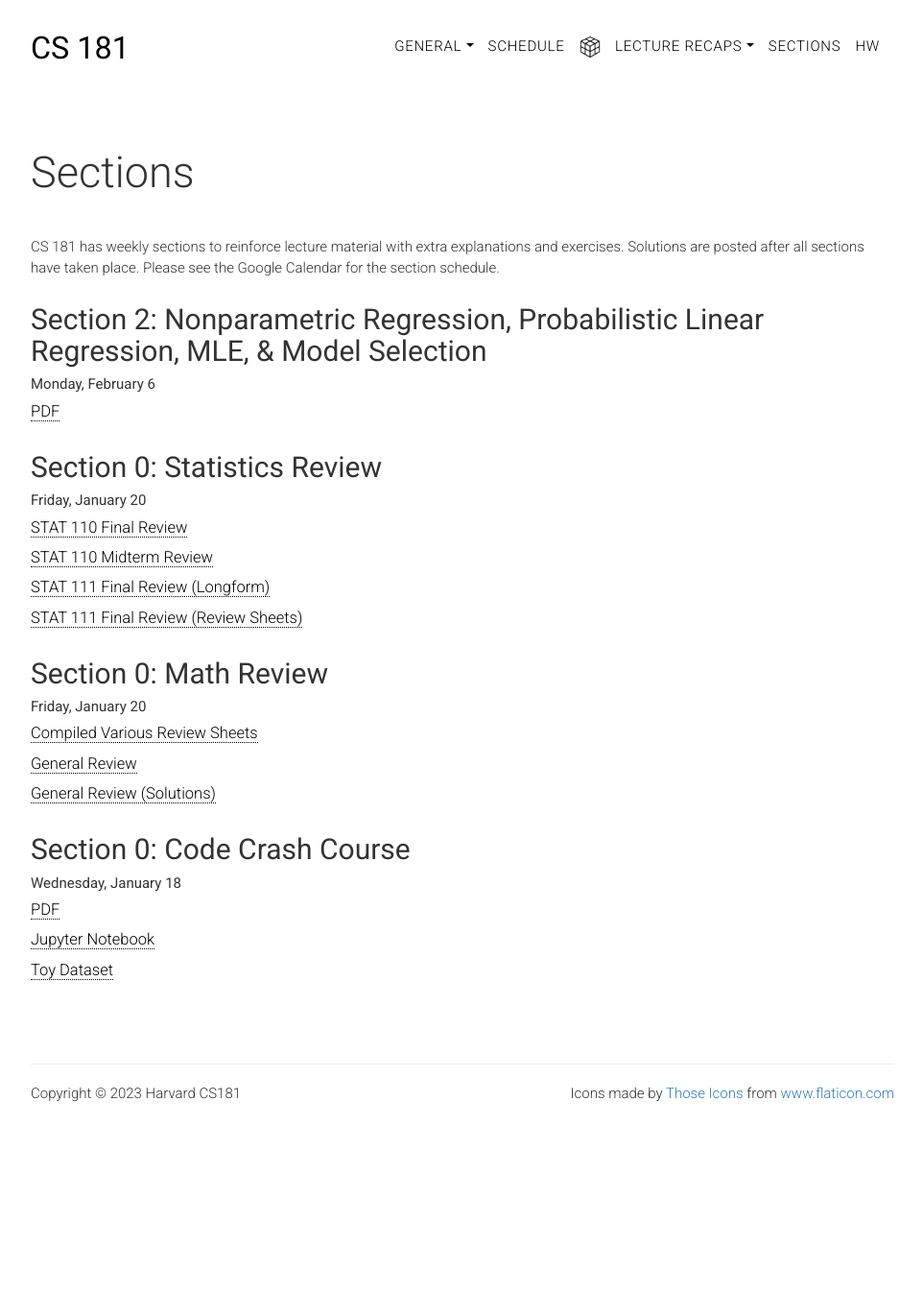
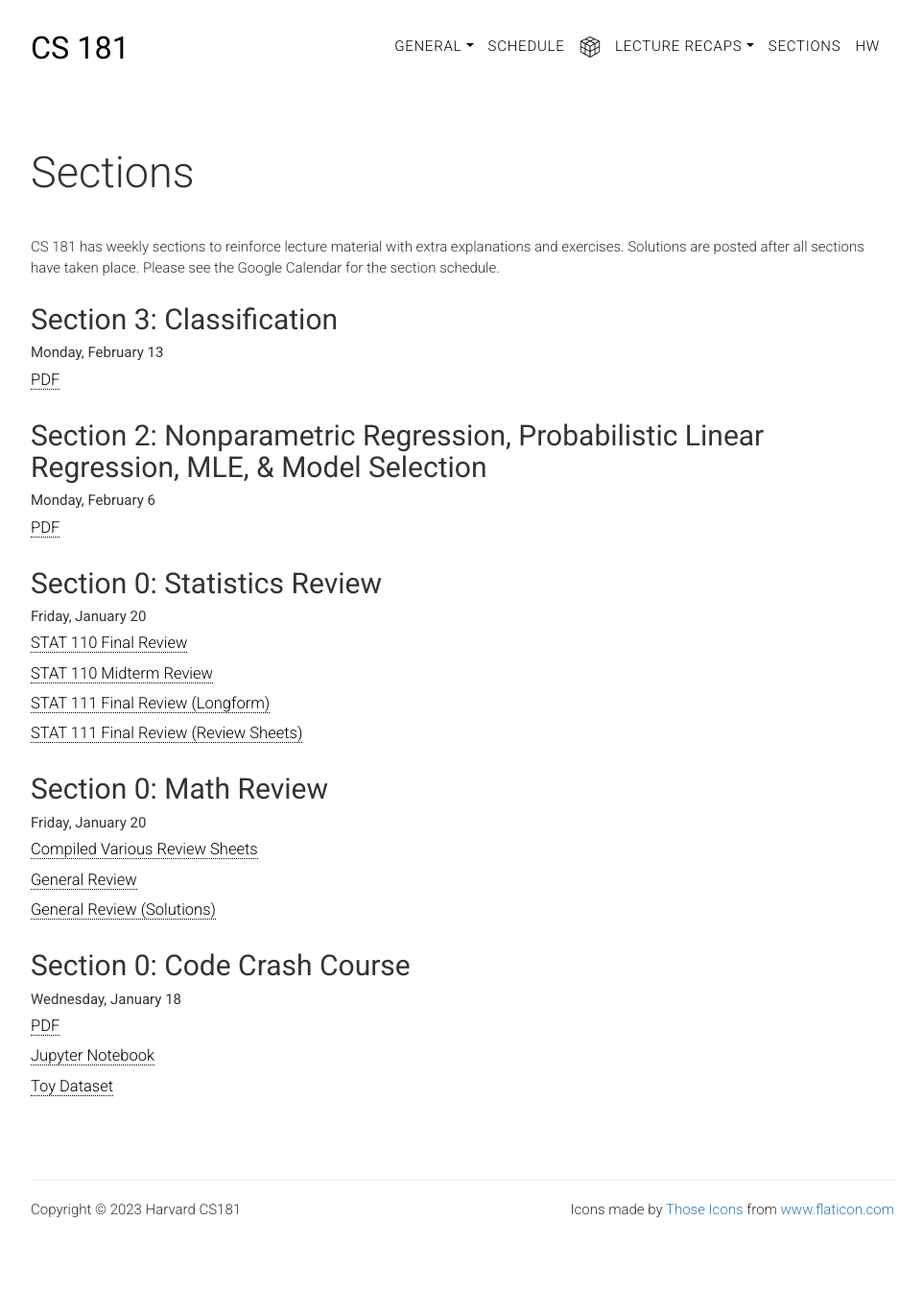
Before and after one commit to harvard-ml-courses/cs181-web, a Jekyll site: the page built from sections.html, in a window 1280 px wide. Shown: the whole page at 96% size, without its empty margins (158-1120 px from the left). Built offline with Jekyll 4.4.1, drawn with Linux system fonts in a browser that asks for light colours; before the commit the page ends 1226 px from its top, so only the background shows below that.

Commit message:
Add Section 3 Notes for Spring 2023

```diff
--- a/sections.html
+++ b/sections.html
@@ -24,6 +24,11 @@ weight: 0
             </ul>-->
         </p>
 
+        <h2 class="title" id="sec1">Section 3: Classification</h2>
+        <p class="head-subtitle">Monday, February 13</p>
+        <ul class="lists">
+            <li><a href="sections/sec03-classification/03.pdf" target="_blank">PDF</a></li>
+        </ul>
 
         <h2 class="title" id="sec1">Section 2: Nonparametric Regression, Probabilistic Linear Regression, MLE, & Model Selection</h2>
         <p class="head-subtitle">Monday, February 6</p>
```
Also changed, not shown: 1 other file.
